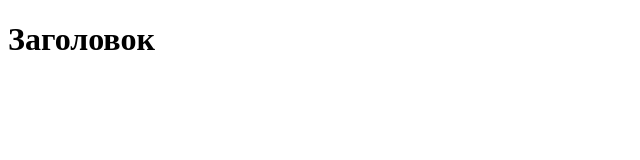
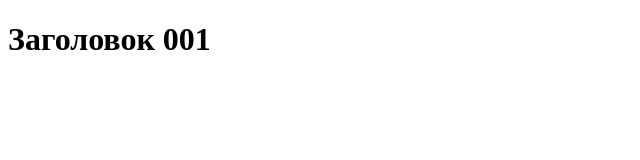
Before and after one commit to Pinsk007/proect-git, a plain HTML site: page index.html in a window 1280 px wide. Shown: the whole page, without its empty margins (0-640 px from the left). Drawn offline with Linux system fonts and the light colour scheme.

Commit message:
corection h1

```diff
--- a/index.html
+++ b/index.html
@@ -6,6 +6,6 @@
     <title>git-proect</title>
 </head>
 <body>
-    <h1>Заголовок</h1>
+    <h1>Заголовок 001</h1>
 </body>
 </html>
```
